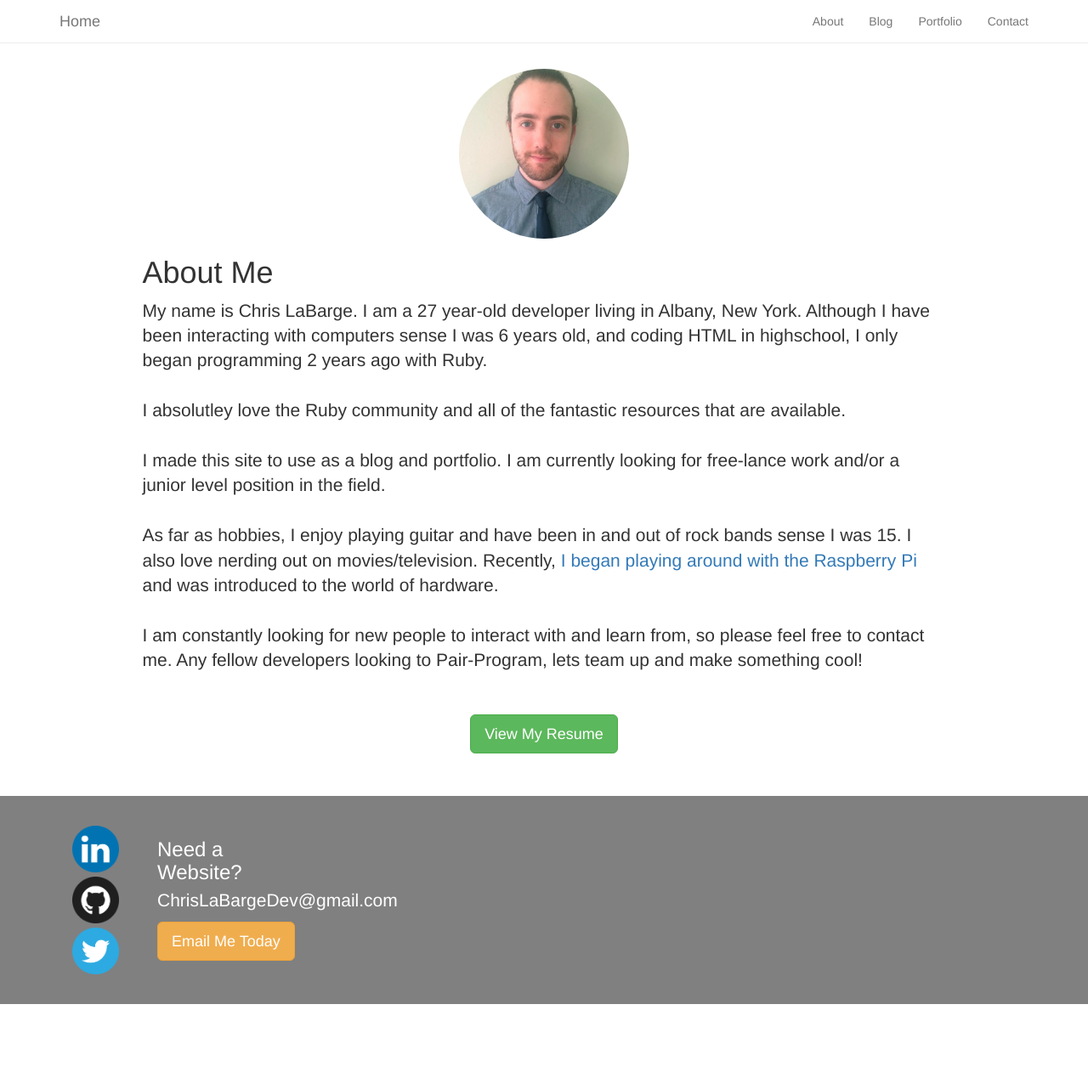
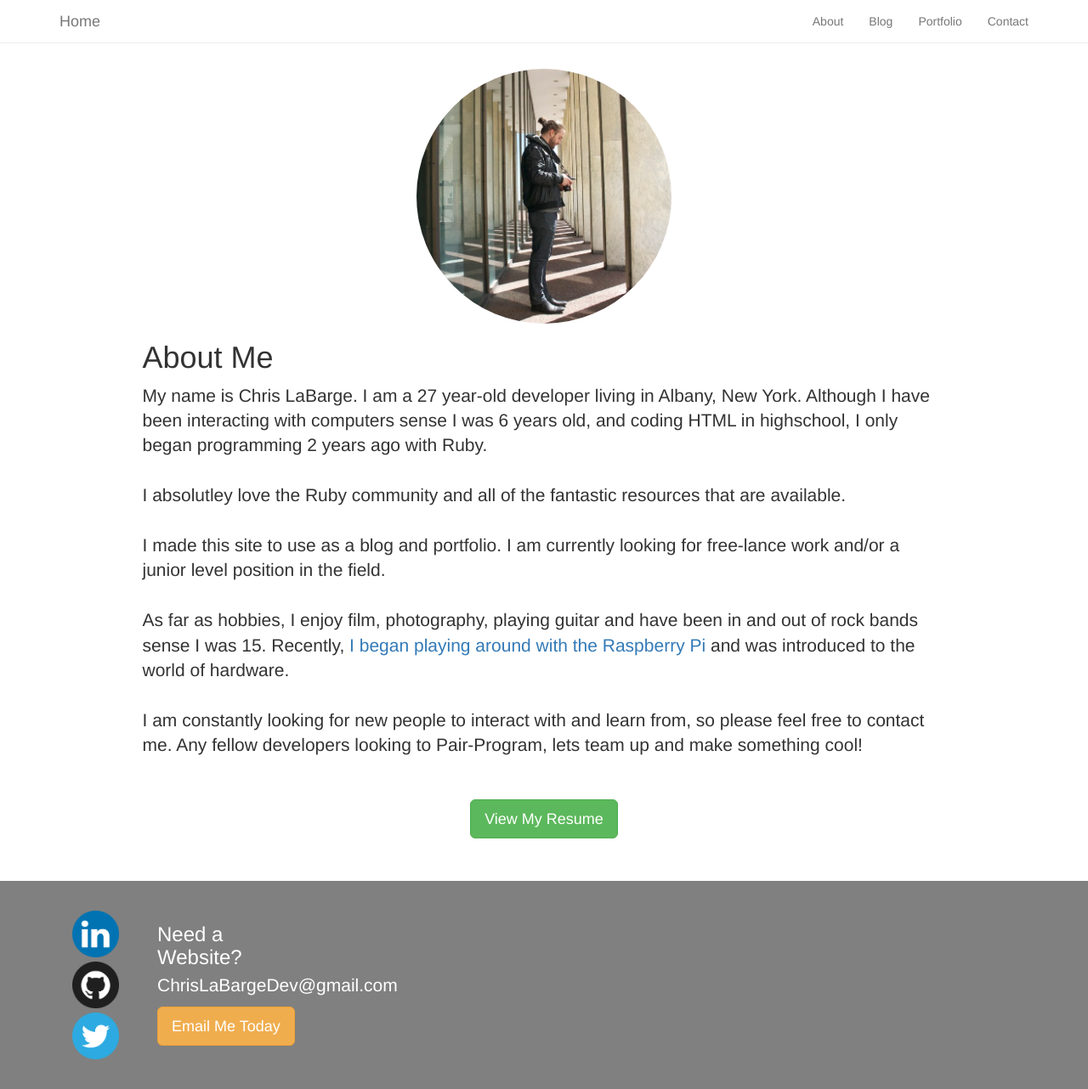
Before and after one commit to chrislabarge/chrislabarge.github.io, a Jekyll site: the page built from about.html, in a window 1280 px wide. Shown: the whole page at 85% size. Built offline with Jekyll 4.4.1, drawn with Linux system fonts in a browser that asks for light colours; nearby versions of some CDN libraries; before the commit the page ends 1182 px from its top, so only the background shows below that.

Commit message:
added a new about me picture

```diff
--- a/about.html
+++ b/about.html
@@ -10,8 +10,8 @@ permalink: /about/
 
 
 			<div class="col-sm-12">
-				<img class="img-circle img-responsive center" src="/images/me-head.jpg"
-						 style="max-width:200px;">
+				<img class="img-circle img-responsive center" src="/images/me-camera.jpg"
+						 style="max-width:300px;">
 			</div>
 
 
@@ -30,8 +30,8 @@ permalink: /about/
 					for free-lance work and/or a junior level position in the field.
 
 					<br><br>
-					As far as hobbies, I enjoy playing guitar and have been in and out of rock bands
-					sense I was 15. I also love nerding out on movies/television.
+					As far as hobbies, I enjoy film, photography, playing guitar and have been in and out of rock bands
+					sense I was 15.
 					Recently, <a href="https://instagram.com/p/yYjl6LkpUd/">I began playing around with the Raspberry Pi</a> and was introduced to the world of hardware.
 					<br><br>
 					I am constantly looking for new people to interact with and learn from,
```
Also changed, not shown: images/me-camera.jpg (added).
